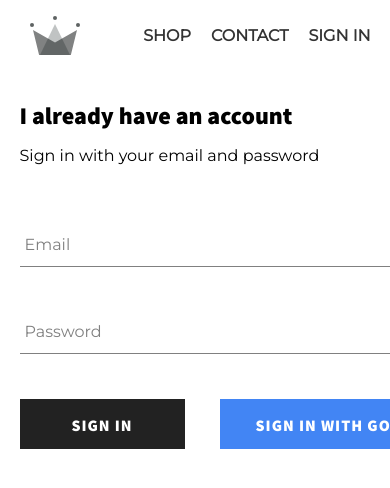
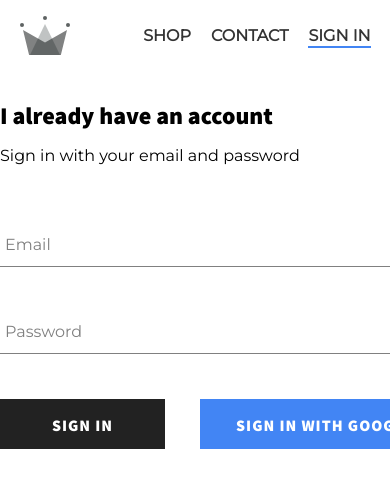
Before and after one commit to bagal-co/the-crown, a React (Create React App) app: page /shop in a window 390 px wide. Both pictures are taken after a click on the item "SIGN IN". Shown: the top 488 px of the page. Built offline with nearby package versions, Linux system fonts and the light colour scheme; no server answers.

Commit message:
changed the preview item from flex to grid item and added media query to them

```diff
--- a/src/App.js
+++ b/src/App.js
@@ -45,7 +45,7 @@ class App extends React.Component {
 
   render(){
     return(
-      <div className="container">
+      <div className="App">
         <Router>
         <Header />
           <Switch>
--- a/src/components/collection-item/collection-item.style.scss
+++ b/src/components/collection-item/collection-item.style.scss
@@ -1,5 +1,5 @@
+//
 .collection-item {
-  width: 23%;
   display: flex;
   flex-direction: column;
   height: 350px;
--- a/src/components/collection-preview/collection-preview.style.scss
+++ b/src/components/collection-preview/collection-preview.style.scss
@@ -9,7 +9,14 @@
   }
 
   .preview {
-    display: flex;
-    justify-content: space-between;
+    display: grid;
+    grid-template-columns: repeat(4, 1fr);
+    grid-gap: 16px;
+    @media (max-width: 1000px){
+      grid-template-columns: repeat(2, 1fr);
+    }
+    @media (max-width: 760px){
+      grid-template-columns: 1fr;
+    }
   }
 }
--- a/src/components/header/header.component.jsx
+++ b/src/components/header/header.component.jsx
@@ -8,7 +8,7 @@ import { connect } from 'react-redux';
 const Header = ({ currentUser }) => {
   return (
     <div className="header">
-      <nav>
+      <nav className="container">
       <Link className="logo-container" to="/">
         <Logo className="logo"/>
       </Link>
@@ -22,7 +22,7 @@ const Header = ({ currentUser }) => {
 
           {
             currentUser ?
-            <li className="option" onClick={() => auth.signOut()}>Sign Out</li>
+            <Link className="option" onClick={() => auth.signOut()}>Sign Out</Link>
                         :
             <li>
               <Link className="option" to="/signin">Sign In</Link>
--- a/src/components/header/header.style.scss
+++ b/src/components/header/header.style.scss
@@ -8,7 +8,6 @@
 
   .logo-container {
     height: 100%;
-    width: 70px;
     display: flex;
     align-items: center;
     justify-content: center;
@@ -24,12 +23,37 @@
       list-style: none;
       li{
         cursor: pointer;
+        text-decoration: none;
+        color: #333;
+        text-transform: uppercase;
+        font-weight: bolder;
       }
       li:not(:last-child){
         margin-right: 2rem;
       }
-      Link{
+      a{
+        position: relative;
         cursor: pointer;
+        padding-bottom: 3px;
+        &:focus{
+          outline: none;
+        }
+        &::after{
+          content: "";
+          position: absolute;
+          left: 0;
+          bottom: 0;
+          width: 100%;
+          height: 2px;
+          background-color: #4285f4;
+          transform: scale(0);
+          transition: all .4s ease-in-out;
+          transform-origin: left;
+        }
+        &:hover::after,
+        &:focus::after{
+          transform: scale(1);
+        }
       }
     }
   }
--- a/src/components/sign-in/sign-in.component.jsx
+++ b/src/components/sign-in/sign-in.component.jsx
@@ -3,6 +3,7 @@ import './sign-in.style.scss';
 import FormInput from '../../components/form-input/form-input.component.jsx';
 import Button from '../../components/custom-button/button.component';
 import { auth, signInWithGoogle } from '../../firebase/firebase.utils';
+// import { Link } from 'react-router-dom';
 
 
 class SignIn extends React.Component {
--- a/src/pages/homepage/homepage.component.jsx
+++ b/src/pages/homepage/homepage.component.jsx
@@ -3,7 +3,7 @@ import Directory from '../../components/directory/directory.component';
 import './homepage.style.scss';
 
 const HomePage = () =>(
-  <div className="homepage">
+  <div className="container homepage">
     <Directory />
   </div>
 );
--- a/src/pages/shop/shop.component.jsx
+++ b/src/pages/shop/shop.component.jsx
@@ -13,7 +13,7 @@ class ShopPage extends React.Component {
   render(){
     const { collections } = this.state;
     return(
-      <div className="shop-page">
+      <div className="container shop-page">
         {
           collections.map(({id, ...otheCollectionProps}) => (
             <CollectionPreview key={id} {...otheCollectionProps}/>
--- a/src/pages/signIn-signUp/signIn-signUp.component.jsx
+++ b/src/pages/signIn-signUp/signIn-signUp.component.jsx
@@ -5,7 +5,7 @@ import SignUp from '../../components/sign-up/sign-up.component';
 
 const SignInAndSignUp = () => {
   return(
-    <div className="signIn-signUp">
+    <div className="container signIn-signUp">
       <SignIn />
       <SignUp />
     </div>
```
